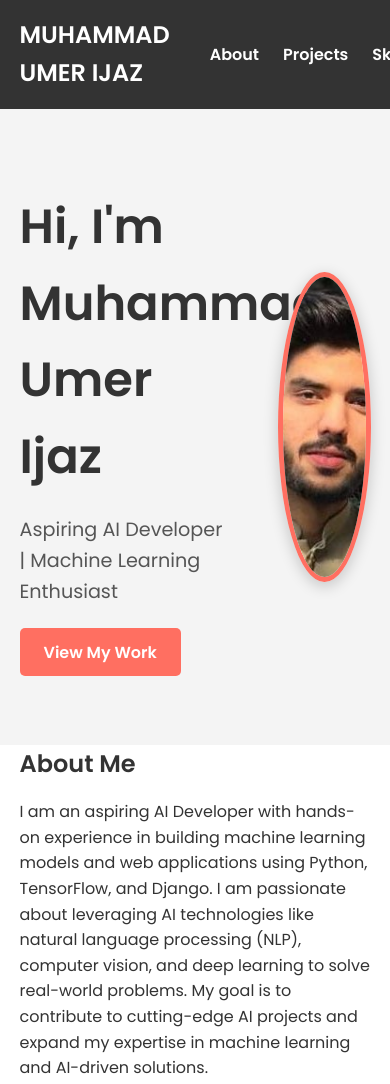
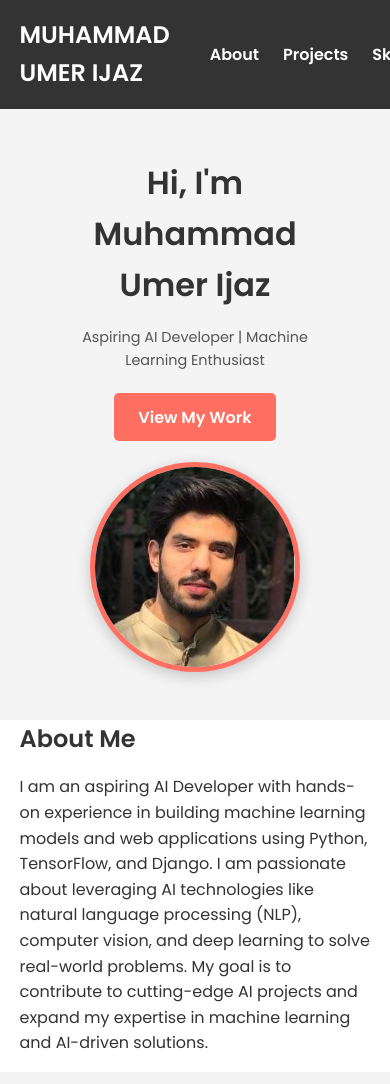
Before and after one commit to Umerijaz20/portfolio, a plain HTML site: page index.html in a window 390 px wide. Shown: the top 1084 px of the page. Drawn offline with Linux system fonts and the light colour scheme.

Commit message:
Update style.css

```diff
--- a/style.css
+++ b/style.css
@@ -233,3 +233,82 @@ body {
   footer p {
     margin: 0;
   }
+/* Tablet (768px and below) */
+@media (max-width: 768px) {
+  .hero {
+    padding: 4rem 0;
+  }
+
+  .hero-content {
+    flex-direction: column;
+    gap: 2rem;
+    align-items: center;
+  }
+
+  .hero-text {
+    max-width: 80%;
+    text-align: center;
+  }
+
+  .hero-text h1 {
+    font-size: 2.5rem;
+  }
+
+  .hero-text p {
+    font-size: 1rem;
+  }
+
+  .hero-image {
+    width: 250px;
+    height: 250px;
+  }
+
+  .projects .project-grid {
+    grid-template-columns: 1fr 1fr;
+  }
+
+  .skills-list {
+    justify-content: center;
+  }
+
+  .contact-info p {
+    font-size: 1rem;
+  }
+
+  .skills h2, .education h2, .contact h2 {
+    font-size: 2rem;
+  }
+}
+
+/* Mobile (480px and below) */
+@media (max-width: 480px) {
+  .hero {
+    padding: 3rem 0;
+  }
+
+  .hero-text h1 {
+    font-size: 2rem;
+  }
+
+  .hero-text p {
+    font-size: 0.9rem;
+  }
+
+  .hero-image {
+    width: 200px;
+    height: 200px;
+  }
+
+  .projects .project-grid {
+    grid-template-columns: 1fr;
+  }
+
+  .skills h2, .education h2, .contact h2 {
+    font-size: 1.8rem;
+  }
+
+  .nav .nav-links {
+    flex-direction: column;
+    gap: 1rem;
+  }
+}
```
